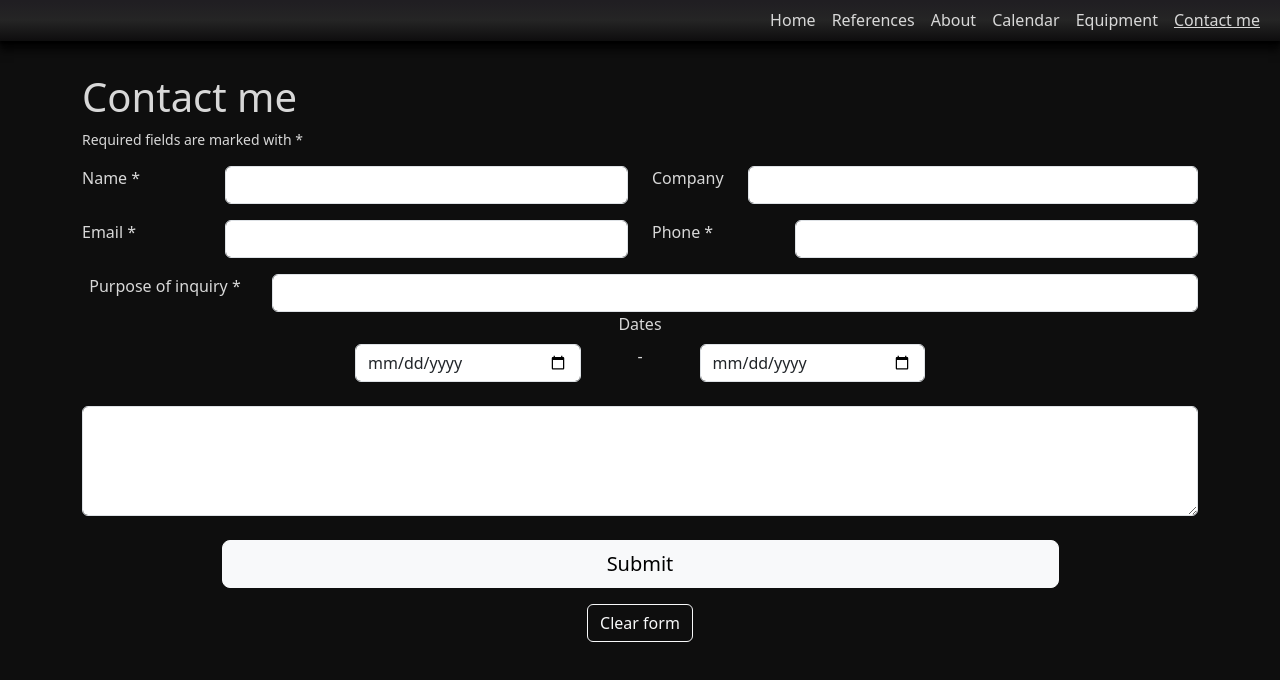
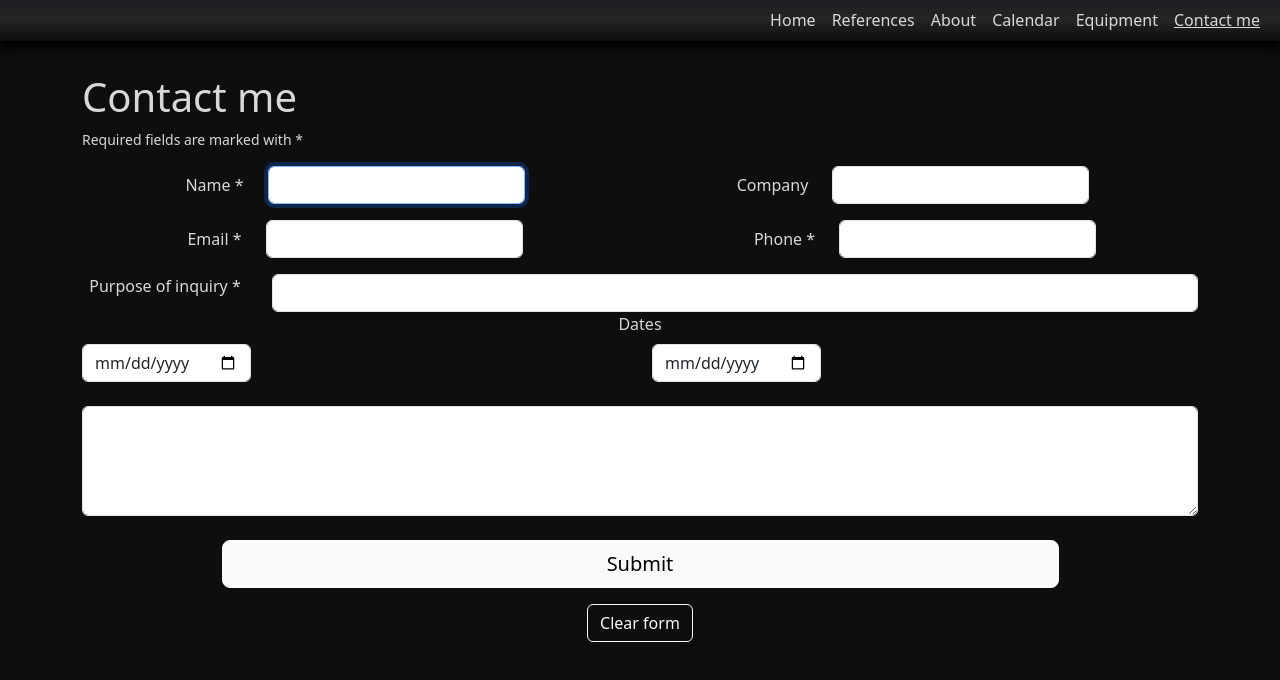
Before and after one commit to Ltiilikainen/sound-technicians-portfolio, a React (Vite) app: page /contact-me in a window 1280 px wide. Shown: the top 680 px of the page. Built offline with nearby package versions, Linux system fonts and the light colour scheme.

Commit message:
some better looking inputs

```diff
--- a/src/client/components/Admin/ScheduleList.tsx
+++ b/src/client/components/Admin/ScheduleList.tsx
@@ -15,7 +15,10 @@ const ScheduleList = () => {
         if(updated)
         {
             requestServices.getSchedule()
-                .catch(e => console.log(e))
+                .catch(e => {
+                    console.log(e);
+                    setUpdated(true);
+                })
                 .then(schedule => {
                     setSchedule(schedule);
 
@@ -23,9 +26,13 @@ const ScheduleList = () => {
                         .then(response => {
                             setCategories(response.categories.map(item => {return {value: item, label: item};}));
                             setEquipment(response.equipment);
+                            setUpdated(false);
 
                         })
-                        .catch(e => console.log(e));
+                        .catch(e => {
+                            console.log(e);
+                            setUpdated(true);
+                        });
                 });
         }
     }, [updated]);
--- a/src/client/components/ContactForm.tsx
+++ b/src/client/components/ContactForm.tsx
@@ -1,4 +1,6 @@
 import React, {useState} from 'react';
+import TextInput from './Inputs/TextInput';
+import DateInput from './Inputs/DateInput';
 import requestServices from '../requestServices';
 import ContactSentSuccessfully from './ContactSentSuccessfully';
 
@@ -49,46 +51,42 @@ const ContactForm = () => {
             <form className='form-group' id='contact'>
                 <div className='row row-cols-md-2 my-3'>
                     <div className='col col-md-6 text-start'>
-                        <div className='form-group row align-items-start'>
-                            <div className='col-3'>
-                                <label className='form-label' htmlFor="name">Name *</label>
-                            </div>
-                            <div className='col'>
-                                <input className='form-control' onChange={handleChange} id="name" required></input>
-                            </div>
-                        </div>
+                        <TextInput
+                            inputId='name'
+                            label='Name *'
+                            onChange={handleChange}
+                            required={true}
+                            autofocus={true}
+                        />
                     </div>
                     <div className='col col-md-6 text-start'>
                         <div className='form-group row align-items-start'>
-                            <div className='col-auto'>
-                                <label className='form-label' htmlFor="company">Company</label>
-                            </div>
-                            <div className='col'>
-                                <input className='form-control' onChange={handleChange} id="company"></input>
-                            </div>
+                            <TextInput
+                                inputId='company'
+                                label='Company'
+                                onChange={handleChange}
+                            />
                         </div>
                     </div>
                 </div>
                 <div className='row row-cols-md-2 mb-3'>
                     <div className='col col-md-6 text-start'>
-                        <div className='form-group row align-items-start'>
-                            <div className='col-3'>
-                                <label className='form-label' htmlFor="email">Email *</label>
-                            </div>
-                            <div className='col'>
-                                <input className='form-control' onChange={handleChange} type="email" id="email" required></input>
-                            </div>
-                        </div>
+                        <TextInput
+                            inputId='email'
+                            label='Email *'
+                            type='email'
+                            onChange={handleChange}
+                            required={true}
+                        />
                     </div>
                     <div className='col col-md-6 text-start'>
-                        <div className='form-group row align-items-start'>
-                            <div className='col-3'>
-                                <label className='form-label' htmlFor="phone">Phone *</label>
-                            </div>
-                            <div className='col'>
-                                <input className='form-control' onChange={handleChange} type='telephone' id="phone" required></input>
-                            </div>
-                        </div>
+                        <TextInput
+                            inputId='phone'
+                            label='Phone *'
+                            type='telephone'
+                            onChange={handleChange}
+                            required={true}
+                        />
                     </div>
                 </div>
                 <div className='form-group row align-items-start'>
@@ -102,15 +100,18 @@ const ContactForm = () => {
                 <div className='row'>
                     <label className='form-label' htmlFor='dates'>Dates</label>
                 </div>
-                <div className='row row-cols-3 mb-4 justify-content-center'>
-                    <div className='col col-5 d-flex justify-content-end'>
-                        <input className='form-control w-50' onChange={handleChange} type='date' name='dates' id='startDate'></input>
+                <div className='row mb-4'>
+                    <div className="col">
+                        <DateInput
+                            inputId='start-date'
+                            onChange={handleChange}
+                        />
                     </div>
-                    <div className='col col-1'>
-                        <span>-</span>
-                    </div>
-                    <div className='col col-5'>
-                        <input className='form-control w-50' onChange={handleChange} type='date' name='dates' id='endDate'></input>
+                    <div className="col">
+                        <DateInput
+                            inputId='end-date'
+                            onChange={handleChange}
+                        />
                     </div>
                 </div>
                 <textarea className='form-control mb-3' id='body' onChange={handleChange} rows={4} required></textarea>
--- a/src/client/components/EquipmentPage.tsx
+++ b/src/client/components/EquipmentPage.tsx
@@ -79,10 +79,10 @@ const EquipmentPage = () => {
             </div>
                 : null}
             <div className='row justify-content-center'>
-                <div className='col text-end'>
-                    <input id="datesearch" type="date" ref={dateRef}></input>
+                <div className='col col-auto text-end'>
+                    <input id="datesearch" type="date" className='form-control' ref={dateRef}></input>
                 </div>
-                <div className='col text-start'>
+                <div className='col col-auto text-start'>
                     <button className="btn btn-light ms-1" onClick={() => setSearchDate(dateRef.current? dateRef.current.value : new Date(Date.now()).toISOString())}>Search</button>
                 </div>
             </div>
--- /dev/null
+++ b/src/client/components/Inputs/DateInput.tsx
@@ -0,0 +1,40 @@
+import React from 'react';
+
+type DateInputProps = {
+    inputId: string,
+    ref?: React.RefObject<HTMLInputElement> | undefined,
+    label?: string | undefined,
+    value?: string | undefined,
+    onChange: (e: React.ChangeEvent<HTMLInputElement>) => void,
+    autofocus?: boolean | undefined,
+    required?: boolean | undefined
+}
+
+const DateInput = ({inputId, ref, label, value, onChange, autofocus, required}: DateInputProps) => {
+    return (
+        <div className='row'>
+            {label ?
+                <div className="col col-auto">
+                    <label htmlFor={inputId} className="col-form-label">
+                        {label}
+                    </label>
+                </div>
+                : null
+            }
+            <div className="col col-auto">
+                <input
+                    id={inputId}
+                    ref={ref || undefined}
+                    type="date"
+                    className="form-control"
+                    value={value || undefined}
+                    onChange={onChange}
+                    autoFocus={autofocus || false}
+                    required={required || false}
+                />
+            </div>
+        </div>
+    );
+};
+
+export default DateInput;
--- /dev/null
+++ b/src/client/components/Inputs/TextInput.tsx
@@ -0,0 +1,39 @@
+import React from 'react';
+
+type TextInputProps = {
+    inputId: string,
+    label?: string | undefined,
+    type?: string | undefined,
+    value?: string,
+    onChange: (e: React.ChangeEvent<HTMLInputElement>) => void,
+    autofocus?: boolean | undefined,
+    required?: boolean | undefined
+}
+
+const TextInput = ({inputId, label, type, value, onChange, autofocus, required}: TextInputProps) => {
+    return (
+        <div className='row justify-content-center'>
+            {label ?
+                <div className="col col-auto">
+                    <label htmlFor={inputId} className="col-form-label">
+                        {label}
+                    </label>
+                </div>
+                : null
+            }
+            <div className="col col-auto">
+                <input
+                    id={inputId}
+                    type={type || 'text'}
+                    className="form-control"
+                    value={value || undefined}
+                    onChange={onChange}
+                    autoFocus={autofocus || false}
+                    required={required || false}
+                />
+            </div>
+        </div>
+    );
+};
+
+export default TextInput;
--- a/src/server/Routes/bookingsRouter.ts
+++ b/src/server/Routes/bookingsRouter.ts
@@ -58,7 +58,6 @@ router.get('/datelist', (_, res) => {
                     } catch (e: unknown) {
                         console.log((e as Error).message);
                         res.status(500).send('Internal server error');
-                        return;
                     }
                 })
                 .catch(e => res.status(500).send('Internal server error: ' + e.message))
--- a/src/server/Routes/equipmentRouter.ts
+++ b/src/server/Routes/equipmentRouter.ts
@@ -22,7 +22,6 @@ router.get('/', (_, res) => {
                     } catch (e: unknown) {
                         console.log((e as Error).message);
                         res.status(500).send('Internal server error');
-                        return;
                     }
                 })
                 .catch(e => res.status(500).send('Internal server error: ' + e.message))
```
Also changed, not shown: src/client/components/Admin/AdminLogin.tsx (+17 -13 lines), src/client/components/Admin/EquipmentBookingForm.tsx (+23 -4 lines), src/client/components/Admin/ScheduleForm.tsx (+21 -11 lines), src/client/components/Inputs/NumberInput.tsx (added, +42 -0 lines), src/client/components/Schedule.tsx (+8 -4 lines).
